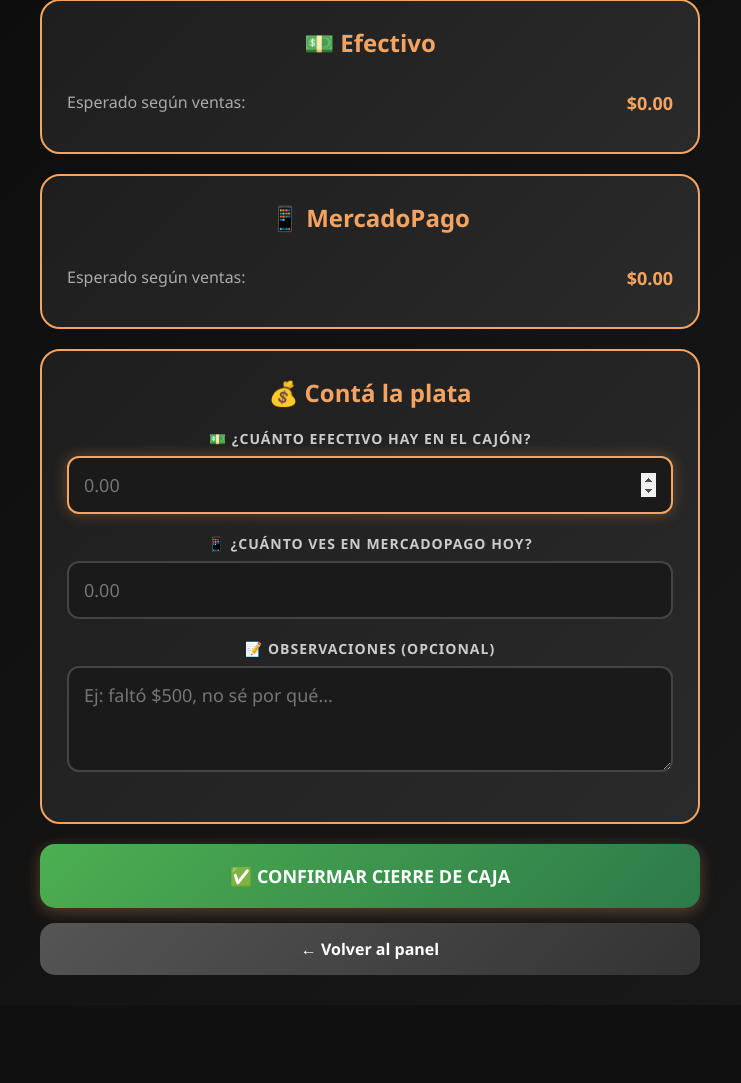
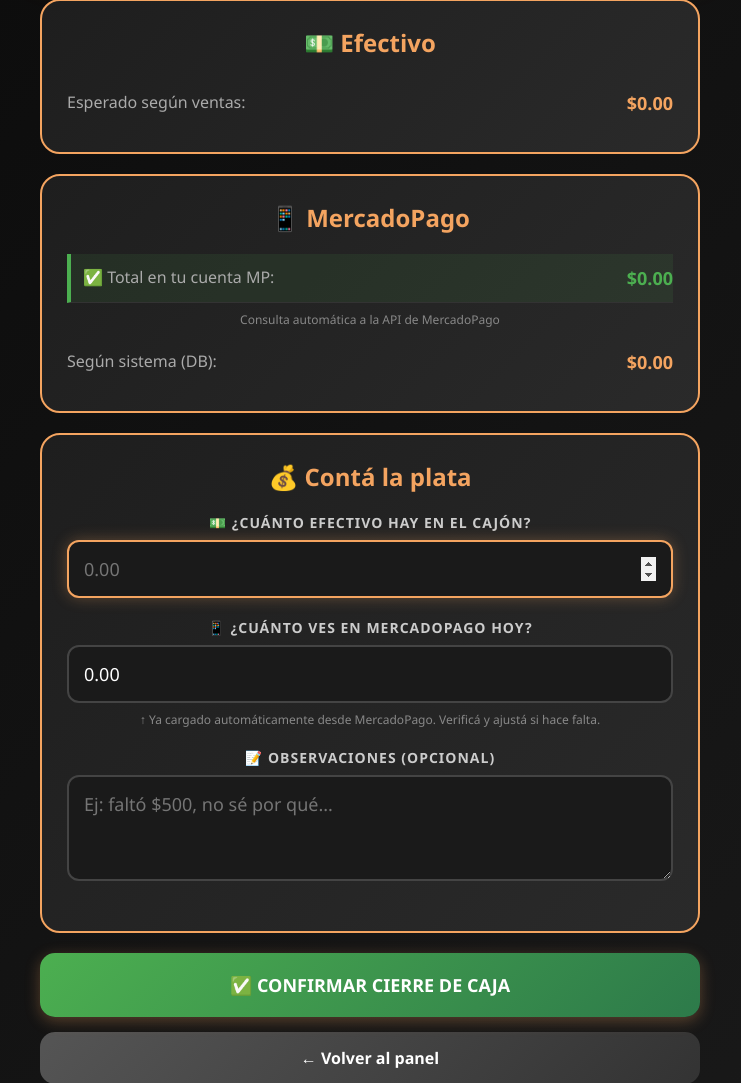
Before and after one commit to MDKShawarma/mdk-sistema, a Flask app: template templates/cierre_caja.html in a window 1280 px wide. Shown: the part 238-1321 px from the top of the page, without its empty margins (270-1011 px from the left). Before the commit the page ends 1213 px from the top, so only its background shows below. Run offline with Flask 3, Linux system fonts and the light colour scheme; the template is opened without the code that fills it, so the values that code supplies are empty.

Commit message:
Integracion API MercadoPago en cierre de caja

```diff
--- a/templates/cierre_caja.html
+++ b/templates/cierre_caja.html
@@ -59,6 +59,31 @@
         .fila .label { color: #aaa; }
         .fila .valor { color: #f4a460; font-weight: bold; font-size: 18px; }
 
+        .fila.destacada {
+            background: rgba(76, 175, 80, 0.1);
+            border-left: 4px solid #4CAF50;
+            padding-left: 12px;
+            margin: 5px 0;
+        }
+
+        .error-mp {
+            background: #f4433620;
+            border: 2px solid #f44336;
+            color: #f44336;
+            padding: 15px;
+            border-radius: 12px;
+            margin-bottom: 15px;
+            font-size: 14px;
+            text-align: center;
+        }
+
+        .info-extra {
+            font-size: 12px;
+            color: #888;
+            text-align: center;
+            margin-top: 8px;
+        }
+
         .input-group { margin-bottom: 20px; }
         .input-group label {
             display: block; color: #ccc; font-size: 14px;
@@ -100,6 +125,20 @@
         .historial-titulo {
             color: #f4a460; font-size: 20px; font-weight: bold;
             margin-top: 30px; margin-bottom: 15px; text-align: center;
+        }
+
+        .btn-refresh {
+            background: #2196F3;
+            color: white;
+            border: none;
+            padding: 10px 20px;
+            border-radius: 10px;
+            font-size: 14px;
+            font-weight: bold;
+            cursor: pointer;
+            margin-bottom: 15px;
+            display: block;
+            width: 100%;
         }
     </style>
 </head>
@@ -162,6 +201,12 @@
         🔒 CERRAR CAJA OBLIGATORIO
     </div>
 
+    {% if error_mp %}
+    <div class="error-mp">
+        ⚠️ {{ error_mp }}
+    </div>
+    {% endif %}
+
     <div class="card">
         <h2>💵 Efectivo</h2>
         <div class="fila"><span class="label">Esperado según ventas:</span><span class="valor">${{ "%.2f"|format(efectivo_esperado) }}</span></div>
@@ -169,7 +214,19 @@
 
     <div class="card">
         <h2>📱 MercadoPago</h2>
-        <div class="fila"><span class="label">Esperado según ventas:</span><span class="valor">${{ "%.2f"|format(mercadopago_esperado) }}</span></div>
+        {% if mercadopago_real is not none %}
+        <div class="fila destacada">
+            <span class="label">✅ Total en tu cuenta MP:</span>
+            <span class="valor" style="color: #4CAF50;">${{ "%.2f"|format(mercadopago_real) }}</span>
+        </div>
+        <div class="info-extra">
+            Consulta automática a la API de MercadoPago
+        </div>
+        {% endif %}
+        <div class="fila" style="margin-top: 10px;">
+            <span class="label">Según sistema (DB):</span>
+            <span class="valor">${{ "%.2f"|format(mercadopago_sistema) }}</span>
+        </div>
     </div>
 
     <form method="POST" action="/cierre_caja">
@@ -183,7 +240,11 @@
 
             <div class="input-group">
                 <label>📱 ¿Cuánto ves en MercadoPago hoy?</label>
-                <input type="number" name="mercadopago_contado" step="0.01" min="0" placeholder="0.00" required>
+                <input type="number" name="mercadopago_contado" step="0.01" min="0" placeholder="0.00"
+                       value="{{ '%.2f'|format(mercadopago_real) if mercadopago_real is not none else '' }}" required>
+                {% if mercadopago_real is not none %}
+                <div class="info-extra">↑ Ya cargado automáticamente desde MercadoPago. Verificá y ajustá si hace falta.</div>
+                {% endif %}
             </div>
 
             <div class="input-group">
```
